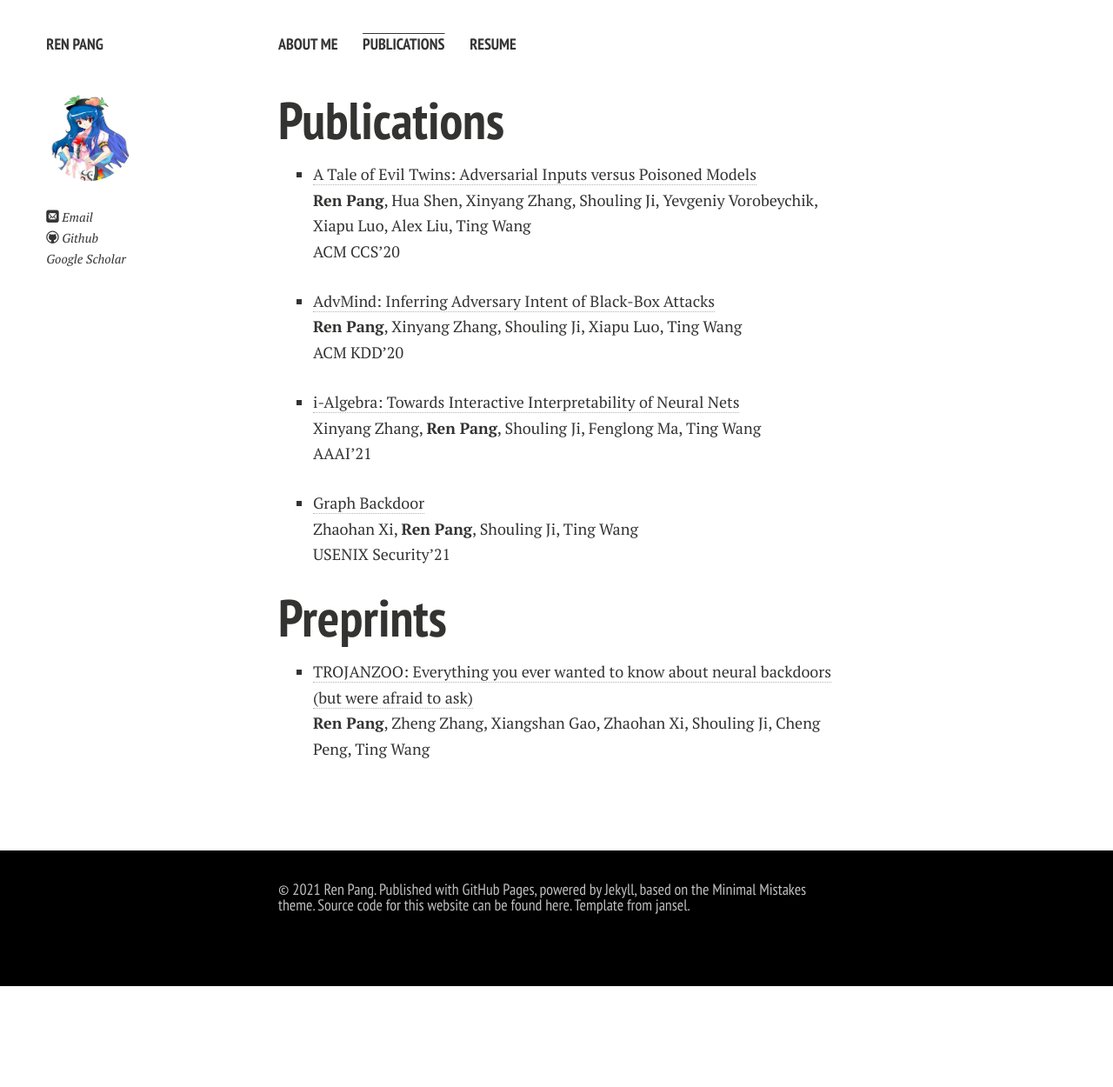
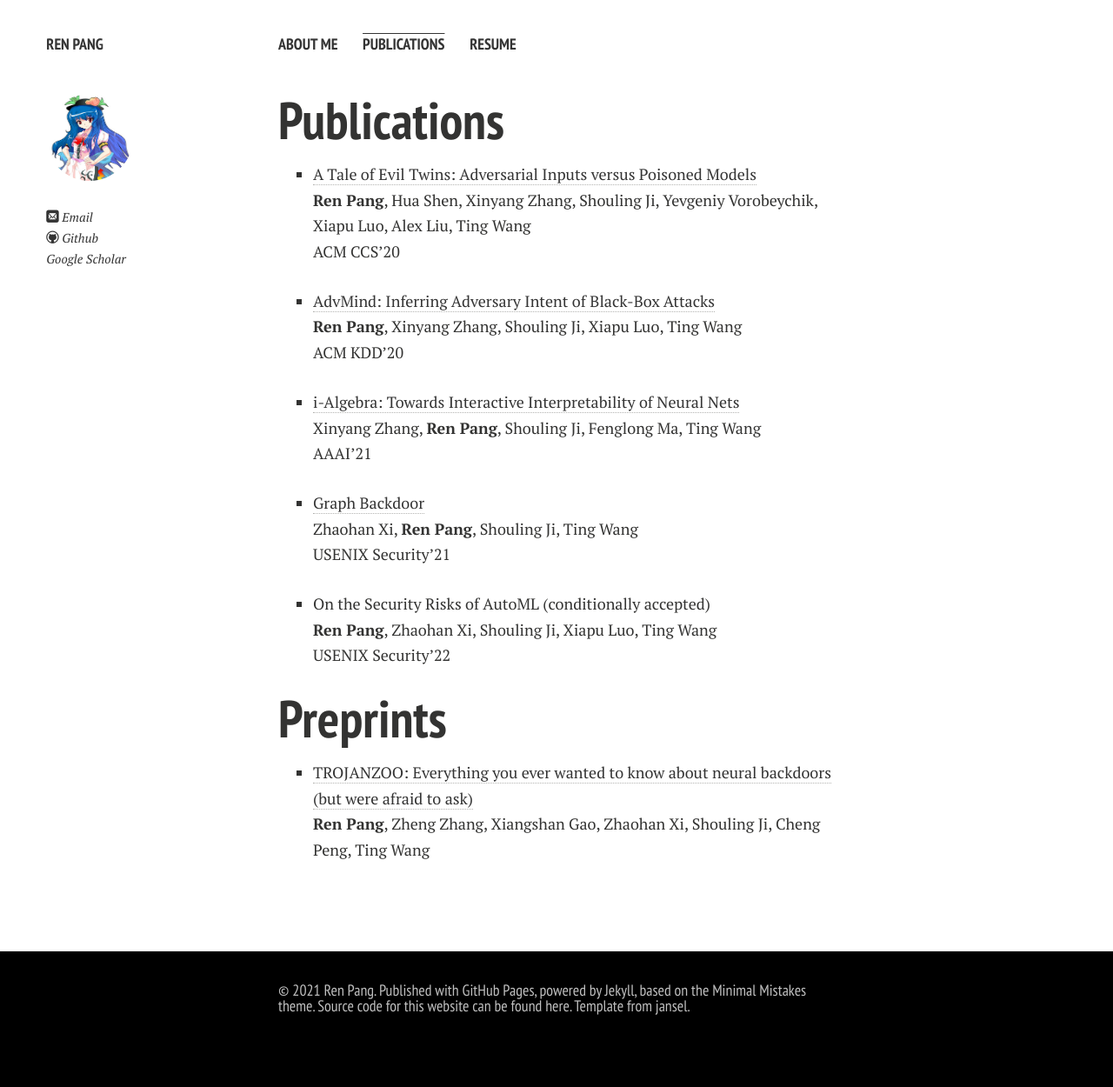
Before and after one commit to ain-soph/ain-soph.github.io, a Jekyll site: the page built from publications.md, in a window 1280 px wide. Shown: the whole page at 87% size. Built offline with Jekyll 4.4.1, drawn with Linux system fonts in a browser that asks for light colours; nearby versions of some CDN libraries; a style sheet for code colours, icons or effects is not loaded; before the commit the page ends 1134 px from its top, so only the background shows below that.

Commit message:
update publication

```diff
--- a/publications.md
+++ b/publications.md
@@ -19,6 +19,10 @@ pubs:
     title: Graph Backdoor
     booktitle: "USENIX Security'21"
     url: "https://arxiv.org/abs/2006.09539"
+  - author: __Ren Pang__, Zhaohan Xi, Shouling Ji, Xiapu Luo, Ting Wang
+    title: On the Security Risks of AutoML (conditionally accepted)
+    booktitle: "USENIX Security'22"
+    # url: "https://arxiv.org/abs/2006.09539"
 preprints:
   - author: __Ren Pang__, Zheng Zhang, Xiangshan Gao, Zhaohan Xi, Shouling Ji, Cheng Peng, Ting Wang
     title: "TROJANZOO: Everything you ever wanted to know about neural backdoors (but were afraid to ask)"
```
